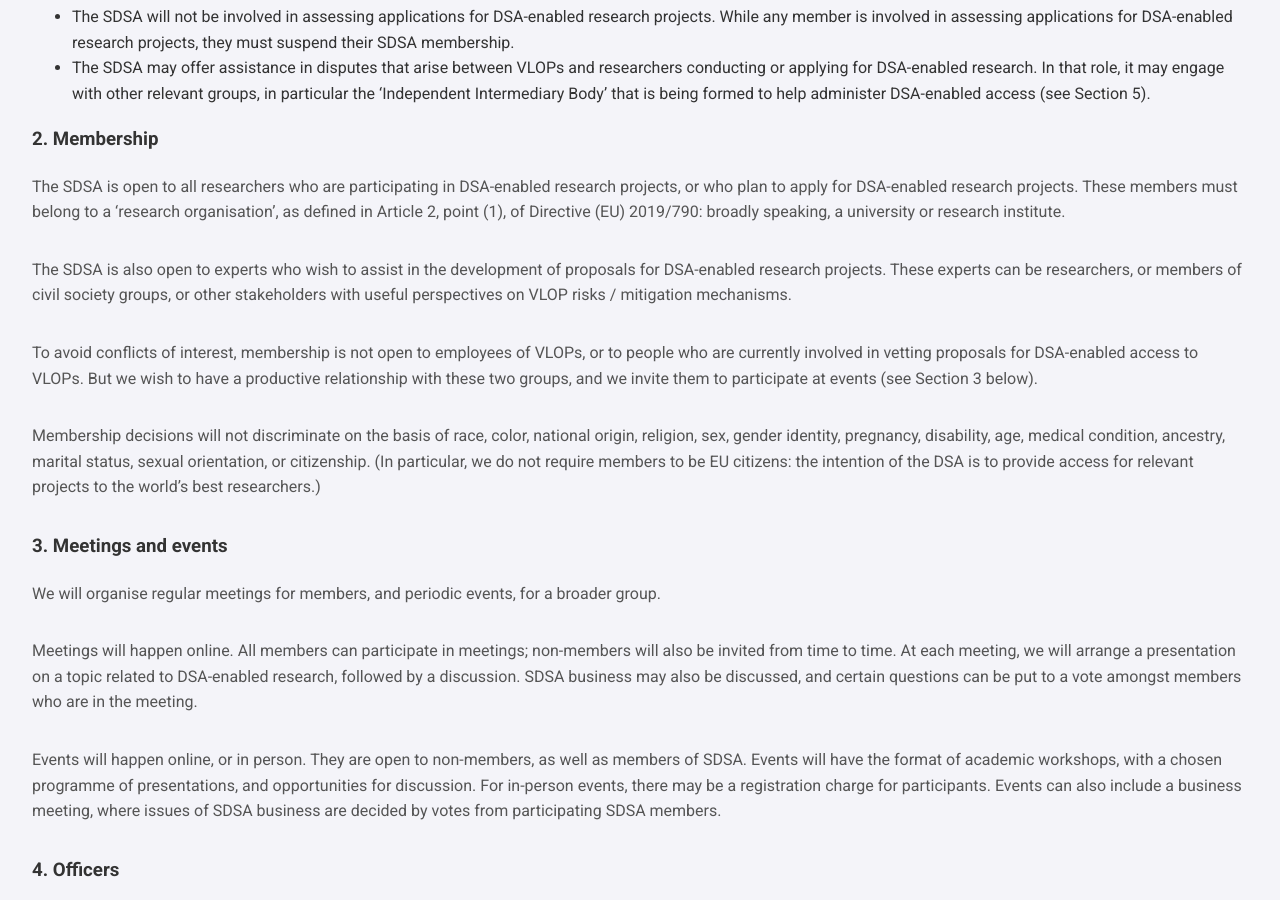
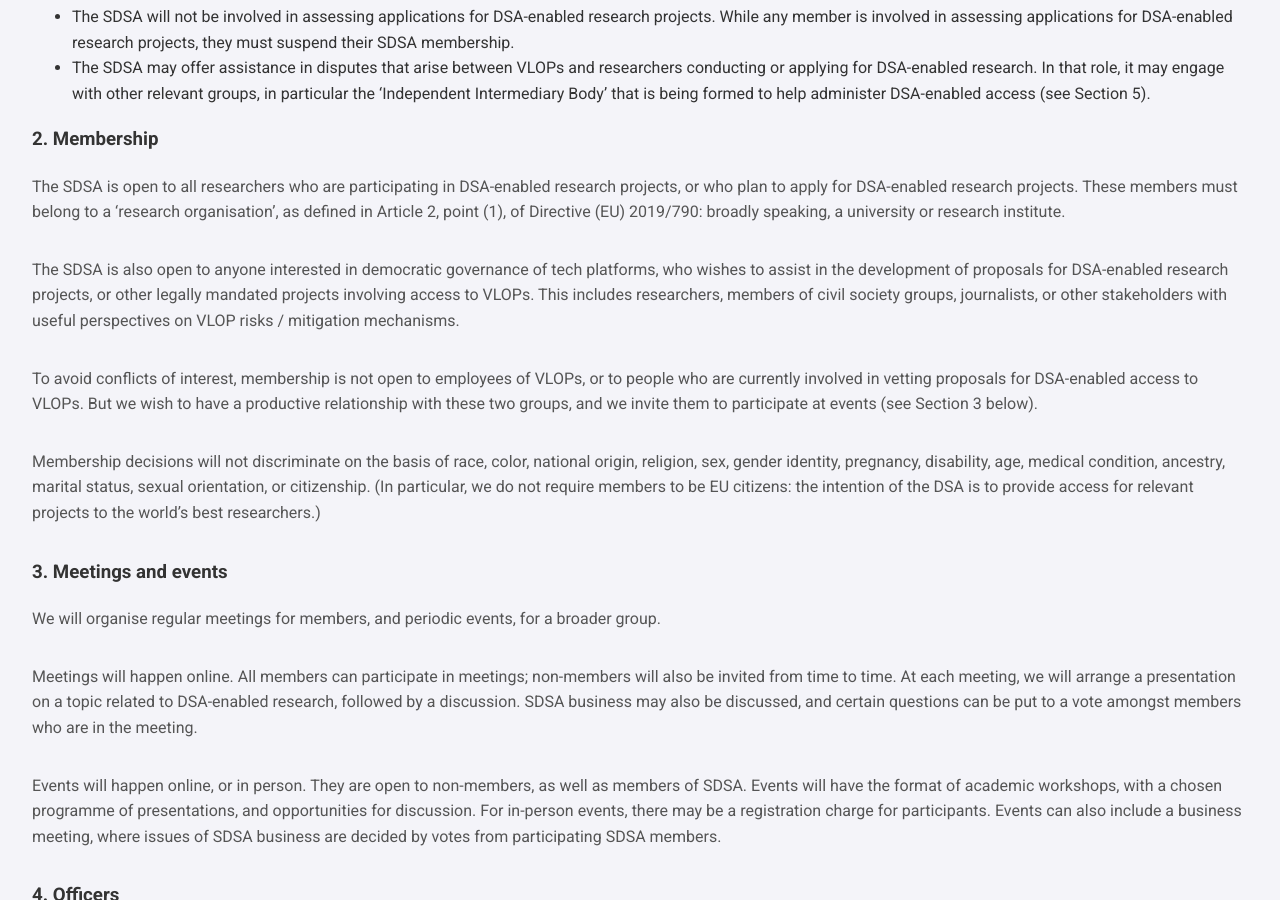
Before and after one commit to social-data-science-alliance/social-data-science-alliance.github.io, a Jekyll site: the page built from constitution/index.md, in a window 1280 px wide and 900 px high, scrolled down 957 px. Built offline with Jekyll 4.4.1, drawn with Linux system fonts in a browser that asks for light colours.

Commit message:
Membership paragraph 2 change determined at meeting.

```diff
--- a/constitution/index.md
+++ b/constitution/index.md
@@ -25,7 +25,7 @@ For clarity:
 ### 2. Membership
 The SDSA is open to all researchers who are participating in DSA-enabled research projects, or who plan to apply for DSA-enabled research projects. These members must belong to a ‘research organisation’, as defined in Article 2, point (1), of Directive (EU) 2019/790: broadly speaking, a university or research institute.
 
-The SDSA is also open to experts who wish to assist in the development of proposals for DSA-enabled research projects. These experts can be researchers, or members of civil society groups, or other stakeholders with useful perspectives on VLOP risks / mitigation mechanisms.
+The SDSA is also open to anyone interested in democratic governance of tech platforms, who wishes to assist in the development of proposals for DSA-enabled research projects, or other legally mandated projects involving access to VLOPs. This includes researchers, members of civil society groups, journalists, or other stakeholders with useful perspectives on VLOP risks / mitigation mechanisms.
 
 To avoid conflicts of interest, membership is not open to employees of VLOPs, or to people who are currently involved in vetting proposals for DSA-enabled access to VLOPs. But we wish to have a productive relationship with these two groups, and we invite them to participate at events (see Section 3 below).
 
```
